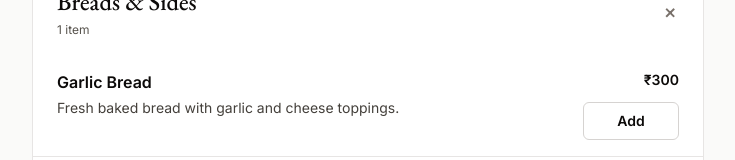
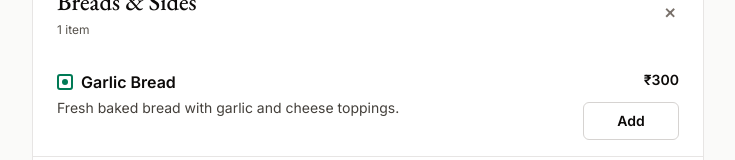
Before and after one commit to ammarOL/sample-slice-menu, a Next.js app: page /menu in a window 1280 px wide. Shown: the part 280-440 px from the top of the page, without its empty margins (272-1007 px from the left). Built offline with nearby package versions, Linux system fonts and the light colour scheme.

Commit message:
Add dietary indicators to menu items
Show vegetarian and non-vegetarian signs beside each menu item title using data-driven dietary metadata.

```diff
--- a/app/components/menu-components/single-menu-item.tsx
+++ b/app/components/menu-components/single-menu-item.tsx
@@ -5,6 +5,7 @@ export default function SingleMenuItem({
   itemName,
   itemDescription,
   itemPrice,
+  isVegetarian,
   quantity,
   alterQtyFunction,
 }: {
@@ -12,6 +13,7 @@ export default function SingleMenuItem({
   itemName: string;
   itemDescription: string;
   itemPrice: number;
+  isVegetarian: boolean;
   quantity: number;
   alterQtyFunction: (
     itemId: string,
@@ -25,7 +27,22 @@ export default function SingleMenuItem({
   return (
     <article className="flex gap-4 border-b border-stone-200 px-4 py-4 last:border-b-0 sm:px-6">
       <div className="min-w-0 flex-1">
-        <h2 className="text-base font-semibold text-stone-950">{itemName}</h2>
+        <h2 className="flex items-center gap-2 text-base font-semibold text-stone-950">
+          <span
+            aria-label={isVegetarian ? "Vegetarian" : "Non-vegetarian"}
+            className={`grid size-4 shrink-0 place-items-center rounded-[3px] border-2 ${
+              isVegetarian ? "border-emerald-700" : "border-red-700"
+            }`}
+          >
+            <span
+              aria-hidden="true"
+              className={`size-1.5 rounded-full ${
+                isVegetarian ? "bg-emerald-700" : "bg-red-700"
+              }`}
+            />
+          </span>
+          {itemName}
+        </h2>
         <p className="mt-1 text-sm leading-5 text-stone-700">
           {itemDescription}
         </p>
--- a/app/components/sample-menu.tsx
+++ b/app/components/sample-menu.tsx
@@ -86,6 +86,7 @@ export default function SampleMenu() {
                     itemName={each.name}
                     itemDescription={each.description}
                     itemPrice={each.price}
+                    isVegetarian={each.isVegetarian}
                     quantity={orderList[each.id]?.quantity ?? 0}
                     alterQtyFunction={setItemQuantity}
                   />
--- a/app/data.ts
+++ b/app/data.ts
@@ -4,6 +4,7 @@ export type MenuItem = {
   description: string;
   price: number;
   category: string;
+  isVegetarian: boolean;
 };
 
 export const menuItems: MenuItem[] = [
@@ -13,6 +14,7 @@ export const menuItems: MenuItem[] = [
     description: "Fresh baked bread with garlic and cheese toppings.",
     price: 300,
     category: "Breads & Sides",
+    isVegetarian: true,
   },
   {
     id: "2",
@@ -20,6 +22,7 @@ export const menuItems: MenuItem[] = [
     description: "Classic pizza with tomato, mozzarella, and fresh basil.",
     price: 450,
     category: "Pizzas",
+    isVegetarian: true,
   },
   {
     id: "3",
@@ -27,6 +30,7 @@ export const menuItems: MenuItem[] = [
     description: "Grilled paneer cubes marinated in aromatic spices.",
     price: 380,
     category: "Mains",
+    isVegetarian: true,
   },
   {
     id: "4",
@@ -34,6 +38,7 @@ export const menuItems: MenuItem[] = [
     description: "Penne pasta tossed in a spicy tomato and garlic sauce.",
     price: 420,
     category: "Pasta",
+    isVegetarian: true,
   },
   {
     id: "5",
@@ -41,6 +46,7 @@ export const menuItems: MenuItem[] = [
     description: "Espresso with steamed milk and a layer of milk foam.",
     price: 220,
     category: "Coffee",
+    isVegetarian: true,
   },
   {
     id: "6",
@@ -48,6 +54,7 @@ export const menuItems: MenuItem[] = [
     description: "Chilled espresso blended with cold milk over ice.",
     price: 250,
     category: "Coffee",
+    isVegetarian: true,
   },
   {
     id: "7",
@@ -55,6 +62,7 @@ export const menuItems: MenuItem[] = [
     description: "Warm, fudgy chocolate brownie served with chocolate sauce.",
     price: 280,
     category: "Desserts",
+    isVegetarian: true,
   },
   {
     id: "8",
@@ -62,5 +70,6 @@ export const menuItems: MenuItem[] = [
     description: "Creamy New York-style cheesecake with a biscuit crust.",
     price: 320,
     category: "Desserts",
+    isVegetarian: true,
   },
 ];
```
